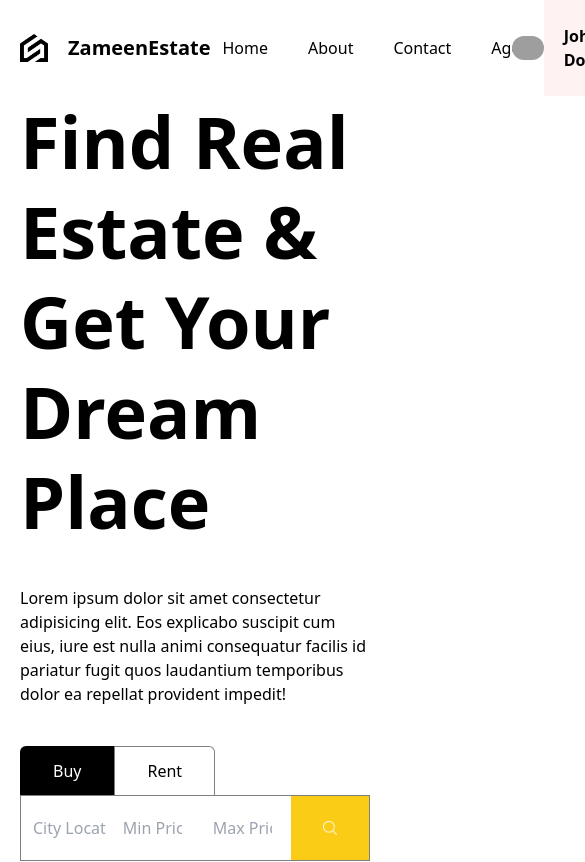
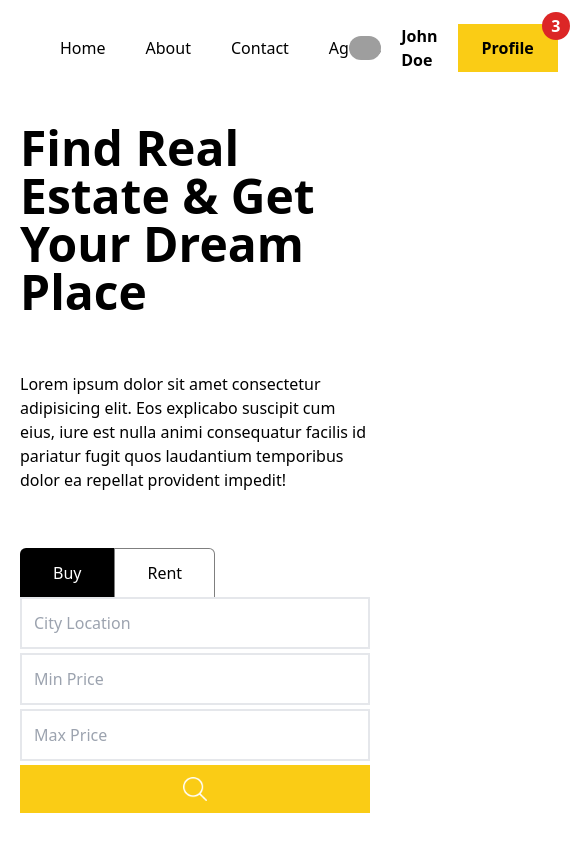
Before and after one commit to dineshlegha23/zameen-estate-ui, a React (Vite) app: page / in a window 390 px wide. Shown: the top 862 px of the page, 585 px wide, since content can reach past the window. Built offline with nearby package versions, Linux system fonts and the light colour scheme; grey boxes are pictures that could not be loaded.

Commit message:
made homepage responsive

```diff
--- a/index.html
+++ b/index.html
@@ -4,7 +4,7 @@
     <meta charset="UTF-8" />
     <link rel="icon" type="image/svg+xml" href="/favicon.png" />
     <meta name="viewport" content="width=device-width, initial-scale=1.0" />
-    <title>Lama Real Estate UI</title>
+    <title>Zameen Real Estate UI</title>
     <meta name="description" content="Buy, Sell and Rent Properties" />
     <link
       href="https://fonts.googleapis.com/css2?family=Lato:ital,wght@0,100;0,300;0,400;0,700;0,900;1,100;1,300;1,400;1,700;1,900&display=swap"
--- a/src/components/Layout.jsx
+++ b/src/components/Layout.jsx
@@ -4,7 +4,7 @@ import Navbar from "./Navbar";
 
 const Layout = () => {
   return (
-    <div className="h-[100vh mx-auto max-w-[1366px] px-5 flex flex-col">
+    <div className="h-[100vh mx-auto max-w-[1366px] md:max-w-[750px] px-5 flex flex-col">
       <Navbar />
       <div>
         <Outlet />
--- a/src/components/Navbar.jsx
+++ b/src/components/Navbar.jsx
@@ -3,10 +3,10 @@ import React from "react";
 const Navbar = () => {
   return (
     <nav className="flex justify-between">
-      <div className="flex gap-10 items-center w-[155%]">
+      <div className="flex gap-10 items-center">
         <div className="flex gap-5">
           <img src="/logo.png" alt="logo" className="w-7" />
-          <span className="text-xl font-bold">ZameenEstate</span>
+          <span className="text-xl font-bold md:hidden">ZameenEstate</span>
         </div>
         <ul className="flex gap-10">
           <li>Home</li>
@@ -15,7 +15,7 @@ const Navbar = () => {
           <li>Agents</li>
         </ul>
       </div>
-      <div className="flex gap-5 items-center pr-5 py-6 w-full justify-end bg-red-50">
+      <div className="flex gap-5 items-center pr-5 py-6 w-ful justify-end">
         <img
           src="https://w7.pngwing.com/pngs/178/595/png-transparent-user-profile-computer-icons-login-user-avatars-thumbnail.png"
           alt="user image"
--- a/src/pages/HomePage.jsx
+++ b/src/pages/HomePage.jsx
@@ -2,12 +2,12 @@ import React from "react";
 
 const HomePage = () => {
   return (
-    <secction className="flex items-center gap-24">
-      <div className="flex flex-col gap-10">
-        <h1 className="text-7xl leading-tight font-semibold">
+    <secction className="flex items-center h-[calc(100vh-100px)] gap-10">
+      <div className="flex flex-col gap-14">
+        <h1 className="text-6xl lg:text-5xl leading-tight font-semibold">
           Find Real Estate & Get Your Dream Place
         </h1>
-        <p className="">
+        <p>
           Lorem ipsum dolor sit amet consectetur adipisicing elit. Eos explicabo
           suscipit cum eius, iure est nulla animi consequatur facilis id
           pariatur fugit quos laudantium temporibus dolor ea repellat provident
@@ -20,20 +20,20 @@ const HomePage = () => {
           <button className="px-8 py-3 rounded-tr-md border-[1px] border-black/50 border-b-0">
             Rent
           </button>
-          <div className="flex border-[1px] overflow-hidden border-black/50 [&_input]:pl-3 [&_input]:w-full gap-1">
+          <div className="flex border-[1px] overflow-hidden border-black/50 [&_input]:pl-3 [&_input]:w-full gap-1 sm:flex-col sm:border-0 sm:[&_input]:border-2 sm:[&_input]:py-3">
             <input type="text" placeholder="City Location" />
-            <input type="number" max={100000} placeholder="Min Price" />
-            <input type="number" max={100000} placeholder="Max Price" />
-            <button className="bg-yellow-400 p-2 w-[300px] h-16 grid place-items-center">
+            <input type="number" min={0} max={100000} placeholder="Min Price" />
+            <input type="number" min={0} max={100000} placeholder="Max Price" />
+            <button className="bg-yellow-400 p-2 sm:p-0 w-[300px] sm:w-full h-16 sm:h-12 grid place-items-center">
               <img
                 src="/search.png"
                 alt="search icon"
-                className="w-full px-6"
+                className="w-full sm:w-16 px-6 sm:px-5"
               />
             </button>
           </div>
         </div>
-        <div className="flex justify-between">
+        <div className="flex justify-between sm:hidden">
           <div>
             <span className="text-4xl font-semibold">16+</span>
             <p className="text-xl font-thin">Years of Experience</p>
@@ -48,12 +48,8 @@ const HomePage = () => {
           </div>
         </div>
       </div>
-      <div className="bg-red-50 h-[calc(100vh-100px)] w-[1080px] relative">
-        <img
-          src="/bg.png"
-          alt="hero image"
-          className="absolute top-0 right-0"
-        />
+      <div className="bkg-red-50 h-[calc(100vh-100px)] w-full flex items-center relative md:hidden">
+        <img src="/bg.png" alt="hero image" className="absolute w-[120%]" />
       </div>
     </secction>
   );
--- a/tailwind.config.js
+++ b/tailwind.config.js
@@ -3,6 +3,11 @@ export default {
   content: ["./index.html", "./src/**/*.{js,ts,jsx,tsx}"],
   theme: {
     extend: {},
+    screens: {
+      lg: { max: "1366px" },
+      md: { max: "1024px" },
+      sm: { max: "738px" },
+    },
   },
   plugins: [],
 };
```
